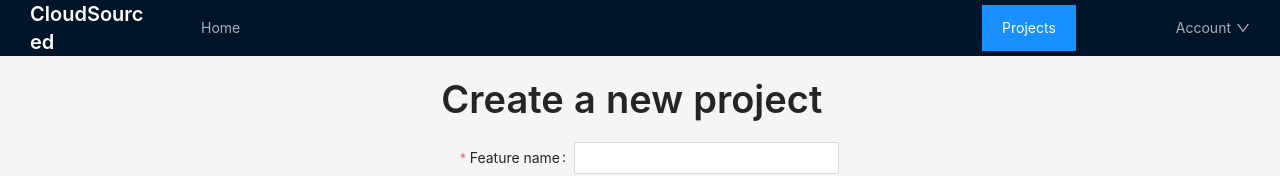
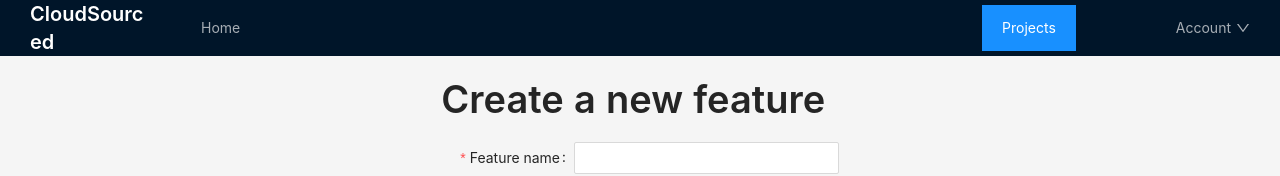
Before and after one commit to Z-Farook/Cloudsourced, a React (Create React App) app in the folder frontend/: page /projects/1/createFeature in a window 1280 px wide. Shown: the top 176 px of the page. Built offline with nearby package versions, Linux system fonts and the light colour scheme.

Commit message:
Change page title

```diff
--- a/frontend/src/pages/CreateFeaturePage/index.tsx
+++ b/frontend/src/pages/CreateFeaturePage/index.tsx
@@ -67,7 +67,7 @@ const CreateFeaturePage: React.FC<IProps> = (props) => {
         <div className="Grid" style={{ padding: 20 }}>
           <Row justify="center" gutter={[24, 24]}>
             <Col xl={8} lg={12} md={12} sm={24} xs={24}>
-              <Title>Create a new project</Title>
+              <Title>Create a new feature</Title>
 
               <Form {...layout} onFinish={handleSubmit}>
                 <Form.Item
```
